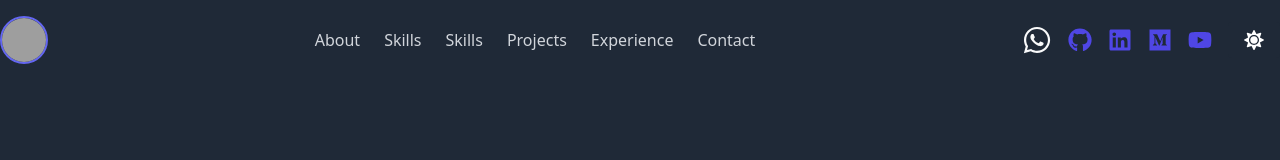
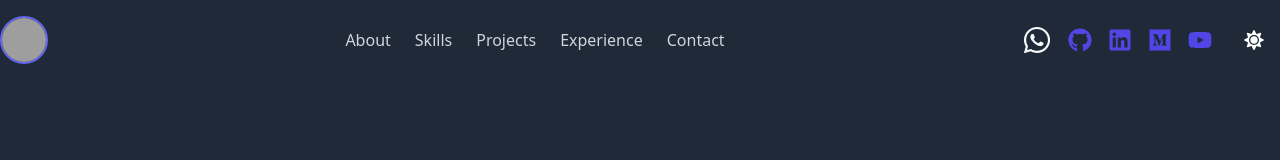
Before and after one commit to KUSHARGAVARMA/my-portfolio, a React (Vite) app: page / in a window 1280 px wide. Shown: the top 160 px of the page. Built offline with nearby package versions, Linux system fonts and the light colour scheme; grey boxes are pictures that could not be loaded.

Commit message:
Update Navbar.jsx

```diff
--- a/src/components/Navbar.jsx
+++ b/src/components/Navbar.jsx
@@ -49,7 +49,6 @@ const Navbar = () => {
         </div>
         <ul className={`hidden md:flex space-x-6 ${darkMode ? 'text-gray-300' : 'text-gray-700'}`}>
         <li><button onClick={() => scrollToComponent('header')} className="hover:text-indigo-500">About</button></li>
-        <li><a href="#skills" className="hover:text-indigo-500">Skills</a></li>
         <li><button onClick={() => scrollToComponent('skills')} className="hover:text-indigo-500">Skills</button></li>
           <li><button onClick={() => scrollToComponent('projects')} className="hover:text-indigo-500">Projects</button></li>
           <li><button onClick={() => scrollToComponent('experience')} className="hover:text-indigo-500">Experience</button></li>
```
